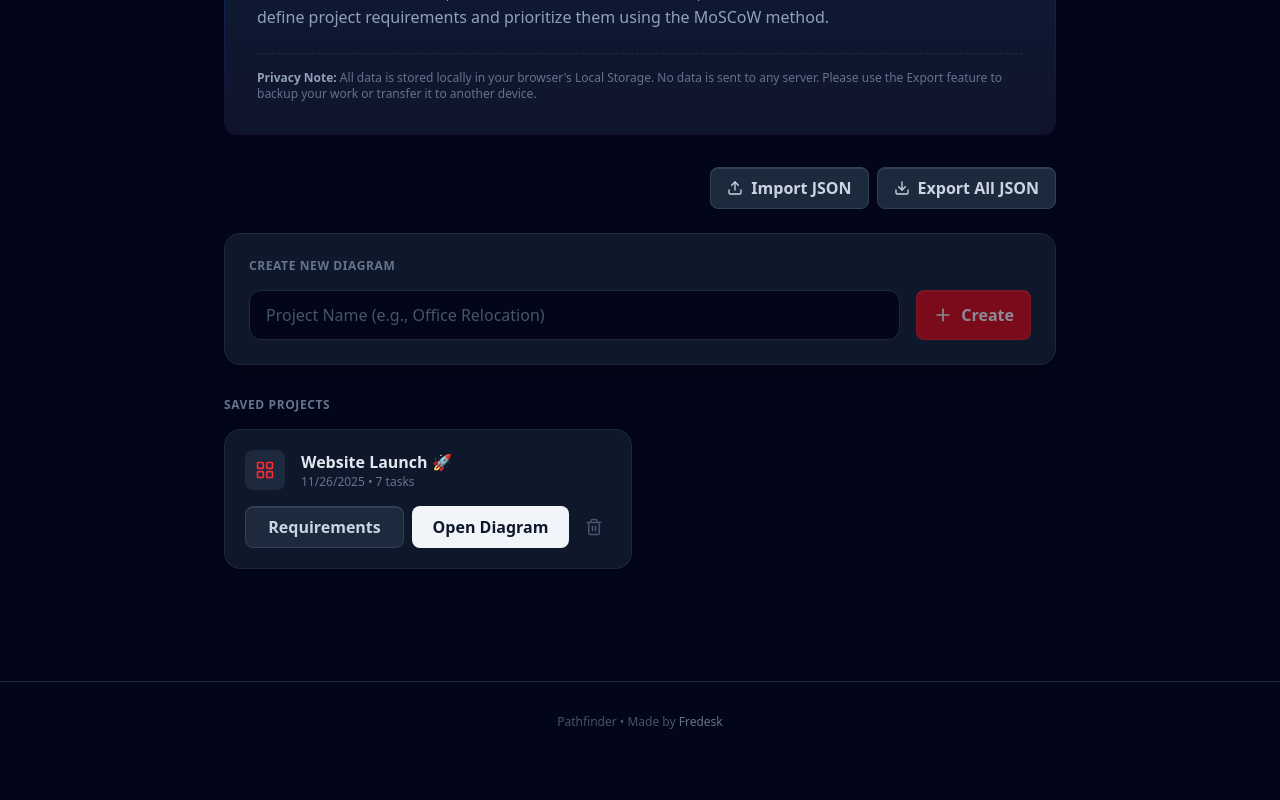
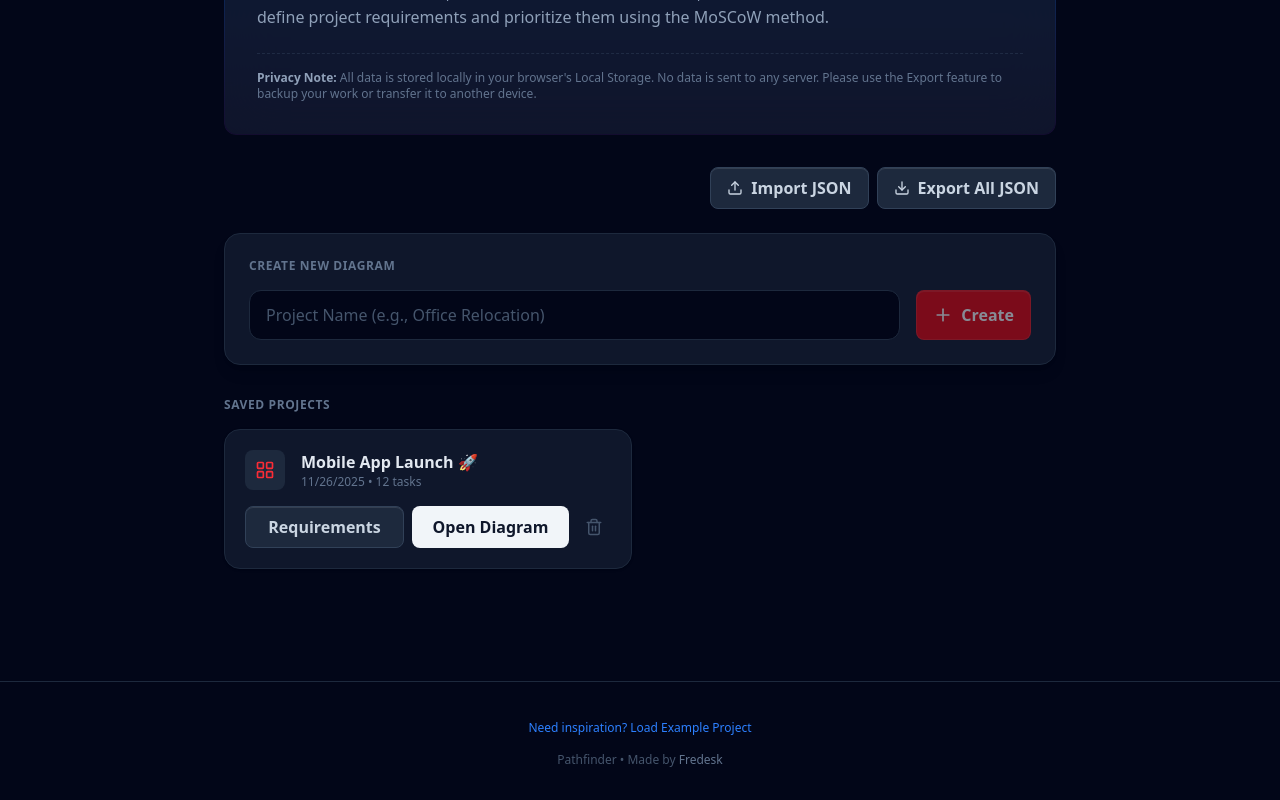
Before and after one commit to brueningf/pathfinder-cpm, a React (Vite) app: page / in a window 1280 px wide. Shown: the part 544-1344 px from the top of the page. Before the commit the page ends 1306 px from the top, so only its background shows below. Built offline with nearby package versions, Linux system fonts and the light colour scheme.

Commit message:
feat(app): enhance example project and add load button

```diff
--- a/src/App.tsx
+++ b/src/App.tsx
@@ -10,19 +10,29 @@ const NEW_PROJECT_TEMPLATE: Task[] = [
 ];
 
 const EXAMPLE_PROJECT: Project = {
-    id: 'example-1',
-    name: 'Website Launch 🚀',
+    id: 'example-mobile-app',
+    name: 'Mobile App Launch 🚀',
     createdAt: new Date().toISOString(),
     updatedAt: new Date().toISOString(),
-    taskCount: 7,
+    taskCount: 12,
     data: [
-        { id: 'A', name: 'Planning', duration: 2, predecessors: [], type: 'start' },
-        { id: 'B', name: 'Design', duration: 5, predecessors: ['A'], type: 'task' },
-        { id: 'C', name: 'Frontend Dev', duration: 8, predecessors: ['B'], type: 'task' },
-        { id: 'D', name: 'Backend Dev', duration: 10, predecessors: ['B'], type: 'task' },
-        { id: 'E', name: 'Integration', duration: 3, predecessors: ['C', 'D'], type: 'task' },
-        { id: 'F', name: 'Testing', duration: 4, predecessors: ['E'], type: 'task' },
-        { id: 'G', name: 'Deploy', duration: 1, predecessors: ['F'], type: 'end' },
+        { id: 'A', name: 'Market Research', duration: 5, predecessors: [], type: 'start' },
+        { id: 'B', name: 'Define Requirements', duration: 3, predecessors: ['A'], type: 'task' },
+        { id: 'C', name: 'UI/UX Design', duration: 8, predecessors: ['B'], type: 'task' },
+        { id: 'D', name: 'Tech Stack Selection', duration: 2, predecessors: ['B'], type: 'task' },
+        { id: 'E', name: 'Frontend Dev', duration: 10, predecessors: ['C', 'D'], type: 'task' },
+        { id: 'F', name: 'Backend Dev', duration: 12, predecessors: ['D'], type: 'task' },
+        { id: 'G', name: 'API Integration', duration: 5, predecessors: ['E', 'F'], type: 'task' },
+        { id: 'H', name: 'Testing', duration: 5, predecessors: ['G'], type: 'task' },
+        { id: 'I', name: 'Bug Fixes', duration: 3, predecessors: ['H'], type: 'task' },
+        { id: 'J', name: 'App Store Submission', duration: 2, predecessors: ['I'], type: 'task' },
+        { id: 'K', name: 'Marketing Campaign', duration: 7, predecessors: ['C'], type: 'task' },
+        { id: 'L', name: 'Launch', duration: 0, predecessors: ['J', 'K'], type: 'end' },
+    ],
+    requirements: [
+        { id: 'R1', title: 'User Authentication', description: 'Secure login via Email and OAuth (Google, Apple).', priority: 'Must', type: 'Functional', status: 'Approved' },
+        { id: 'R2', title: 'Push Notifications', description: 'Real-time alerts for user engagement.', priority: 'Should', type: 'Functional', status: 'Pending' },
+        { id: 'R3', title: 'Offline Mode', description: 'App must function without internet connection for core features.', priority: 'Must', type: 'Non-Functional', status: 'Draft' },
     ]
 };
 
@@ -157,6 +167,13 @@ export default function App() {
         );
     }
 
+    const handleLoadExample = () => {
+        if (window.confirm("Load example project? This will add 'Mobile App Launch' to your projects.")) {
+            const exampleWithNewId = { ...EXAMPLE_PROJECT, id: crypto.randomUUID(), createdAt: new Date().toISOString() };
+            setProjects([exampleWithNewId, ...projects]);
+        }
+    };
+
     return <Dashboard
         projects={projects}
         onCreateProject={handleCreateProject}
@@ -165,6 +182,7 @@ export default function App() {
         onDeleteProject={handleDeleteProject}
         onExportData={handleExportData}
         onImportData={handleImportData}
+        onLoadExample={handleLoadExample}
         theme={theme}
         toggleTheme={toggleTheme}
     />;
--- a/src/components/Dashboard.tsx
+++ b/src/components/Dashboard.tsx
@@ -12,12 +12,13 @@ interface DashboardProps {
     onExportData: () => void;
     onImportData: (e: React.ChangeEvent<HTMLInputElement>) => void;
     onOpenRequirements: (id: string) => void;
+    onLoadExample?: () => void;
     theme: 'dark' | 'light';
     toggleTheme: () => void;
 }
 
 export const Dashboard: React.FC<DashboardProps> = ({
-    onOpenProject, onDeleteProject, projects, onCreateProject, onExportData, onImportData, onOpenRequirements, theme, toggleTheme
+    onOpenProject, onDeleteProject, projects, onCreateProject, onExportData, onImportData, onOpenRequirements, onLoadExample, theme, toggleTheme
 }) => {
     const [newProjectName, setNewProjectName] = useState('');
 
@@ -135,6 +136,11 @@ export const Dashboard: React.FC<DashboardProps> = ({
 
             {/* Footer */}
             <div className={`mt-16 pt-8 pb-8 border-t text-center ${isDark ? 'border-slate-800 text-slate-600' : 'border-stone-200 text-stone-400'}`}>
+                {onLoadExample && (
+                    <button onClick={onLoadExample} className={`text-xs mb-4 hover:underline ${isDark ? 'text-blue-500 hover:text-blue-400' : 'text-blue-600 hover:text-blue-700'}`}>
+                        Need inspiration? Load Example Project
+                    </button>
+                )}
                 <p className="text-xs">
                     Pathfinder • Made by <a href="https://fredesk.com" target="_blank" rel="noopener noreferrer" className={`hover:underline ${isDark ? 'text-slate-500 hover:text-slate-400' : 'text-stone-500 hover:text-stone-600'}`}>Fredesk</a>
                 </p>
--- a/src/types/index.ts
+++ b/src/types/index.ts
@@ -39,6 +39,7 @@ export interface Requirement {
     description: string; // User story format preferred
     priority: 'Must' | 'Should' | 'Could' | 'Won\'t';
     type: 'Functional' | 'Non-Functional';
+    status: 'Draft' | 'Pending' | 'Approved' | 'Rejected';
 }
 
 export interface Project {
```
